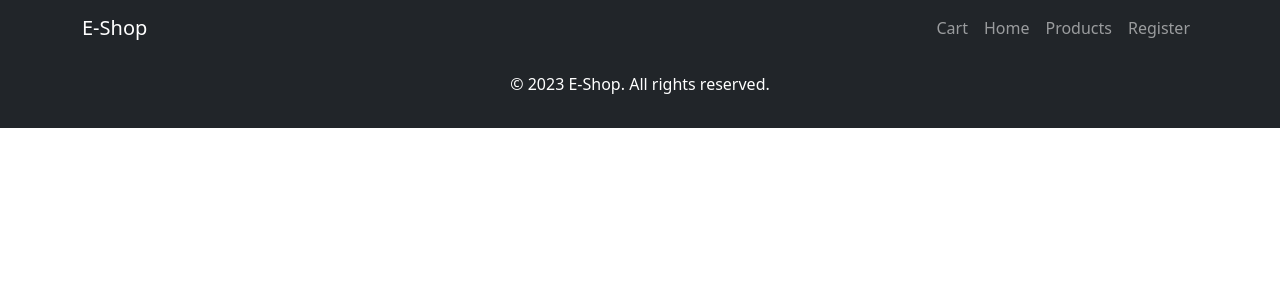
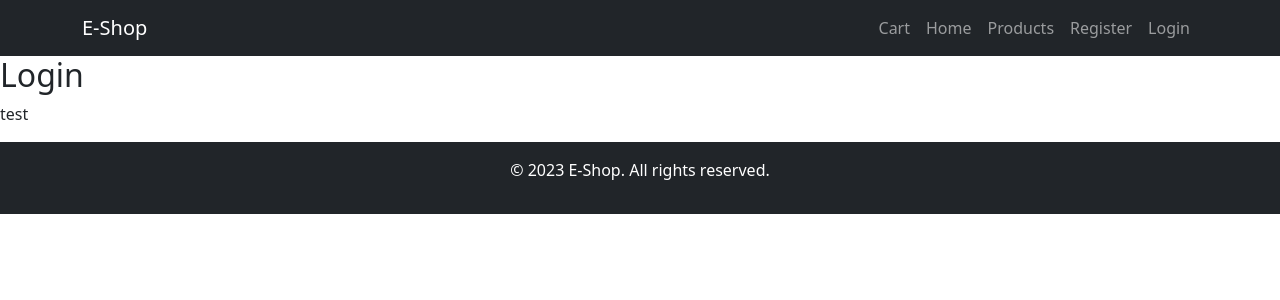
Before and after one commit to regenatan/ecommerce-react, a React (Vite) app: page /login in a window 1280 px wide. Shown: the top 300 px of the page. Built offline with nearby package versions, Linux system fonts and the light colour scheme.

Commit message:
UserLogin scafolding done

```diff
--- a/src/App.jsx
+++ b/src/App.jsx
@@ -8,6 +8,7 @@ import RegisterPage from './RegisterPage';
 import { Route, Switch } from 'wouter';
 import ShoppingCart from './ShoppingCart';
 import FlashMessage from "./FlashMessage";
+import UserLogin from "./UserLogin"
 
 
 function App() {
@@ -28,6 +29,7 @@ function App() {
         <Route path="/products" component={ProductsPage} />
         <Route path="/register" component={RegisterPage} />
         <Route path="/cart" component={ShoppingCart} />
+        <Route path="/login" component={UserLogin} />
       </Switch>
 
 <footer className="bg-dark text-white text-center py-3">
--- a/src/Navbar.jsx
+++ b/src/Navbar.jsx
@@ -51,6 +51,11 @@ function Navbar() {
                 Register
               </Link>
             </li>
+              <li className="nav-item">
+              <Link href="/login" className={`nav-link ${location === '/login' ? 'active' : ''}`}>
+                Login
+              </Link>
+            </li>
           </ul>
         </div>
       </div>
--- a/src/ProductsPage.jsx
+++ b/src/ProductsPage.jsx
@@ -24,6 +24,8 @@ export default function ProductPage() {
 
   fetchProducts();
 }, []);
+
+
 
     const handleAddToCart = product=>{
         addToCart(product);
--- a/src/RegisterPage.jsx
+++ b/src/RegisterPage.jsx
@@ -39,7 +39,7 @@ const [showSuccess, setShowSuccess] = useState(false);
 
   const handleSubmit = async (values, formikHelpers) => {
     try {
-      const response = await axios.post(`${import.meta.env.VITE_API_URL}/api/register`, values);
+      const response = await axios.post(`${import.meta.env.VITE_API_URL}/api/users/register`, values);
       console.log('Registration successful:', response.data);
       showMessage('Registration successful!', 'success');
     } catch (error) {
--- /dev/null
+++ b/src/UserLogin.jsx
@@ -0,0 +1,13 @@
+import React from 'react';
+
+function UserLogin() {
+  return (
+    <div>
+      <h2>Login</h2>
+      <p>test</p>
+      {/* Add login form here */}
+    </div>
+  );
+}
+
+export default UserLogin;
```
